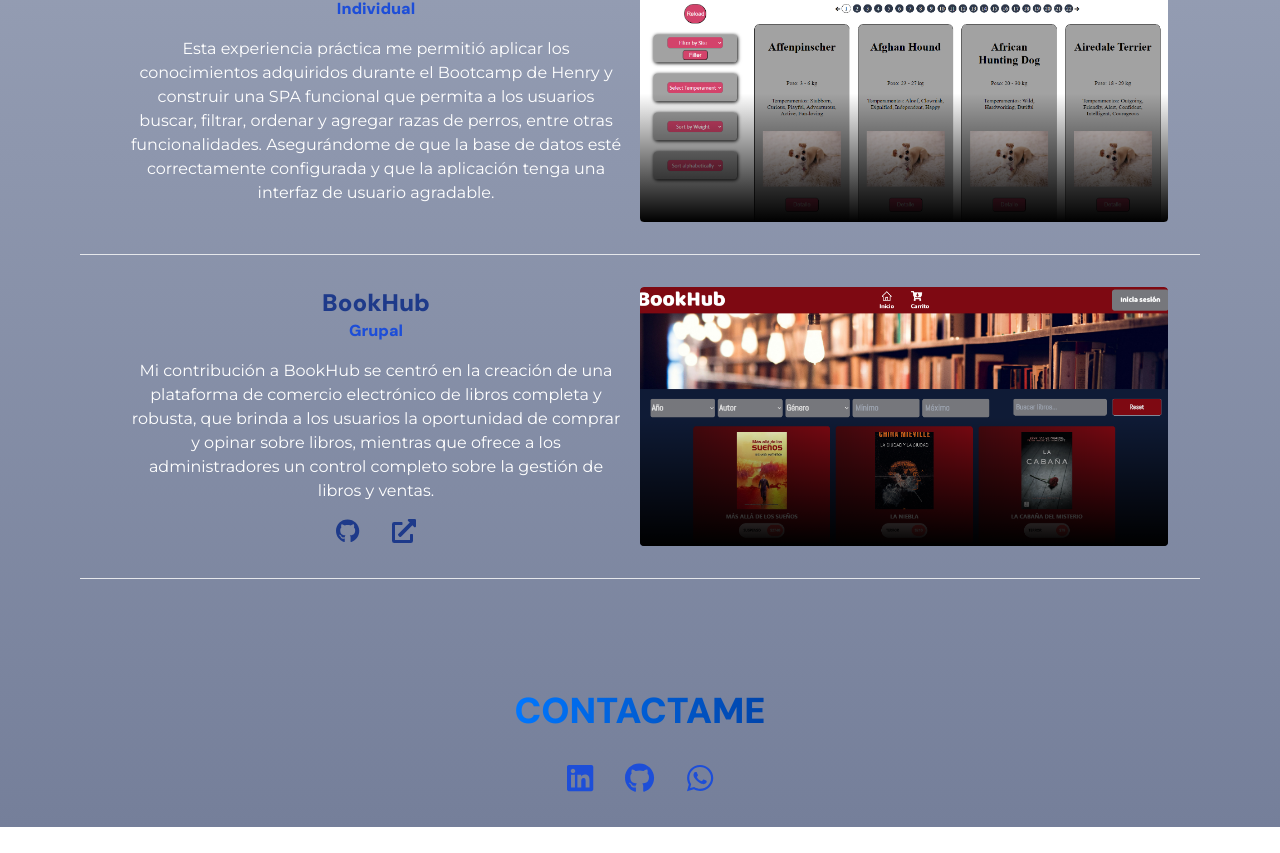
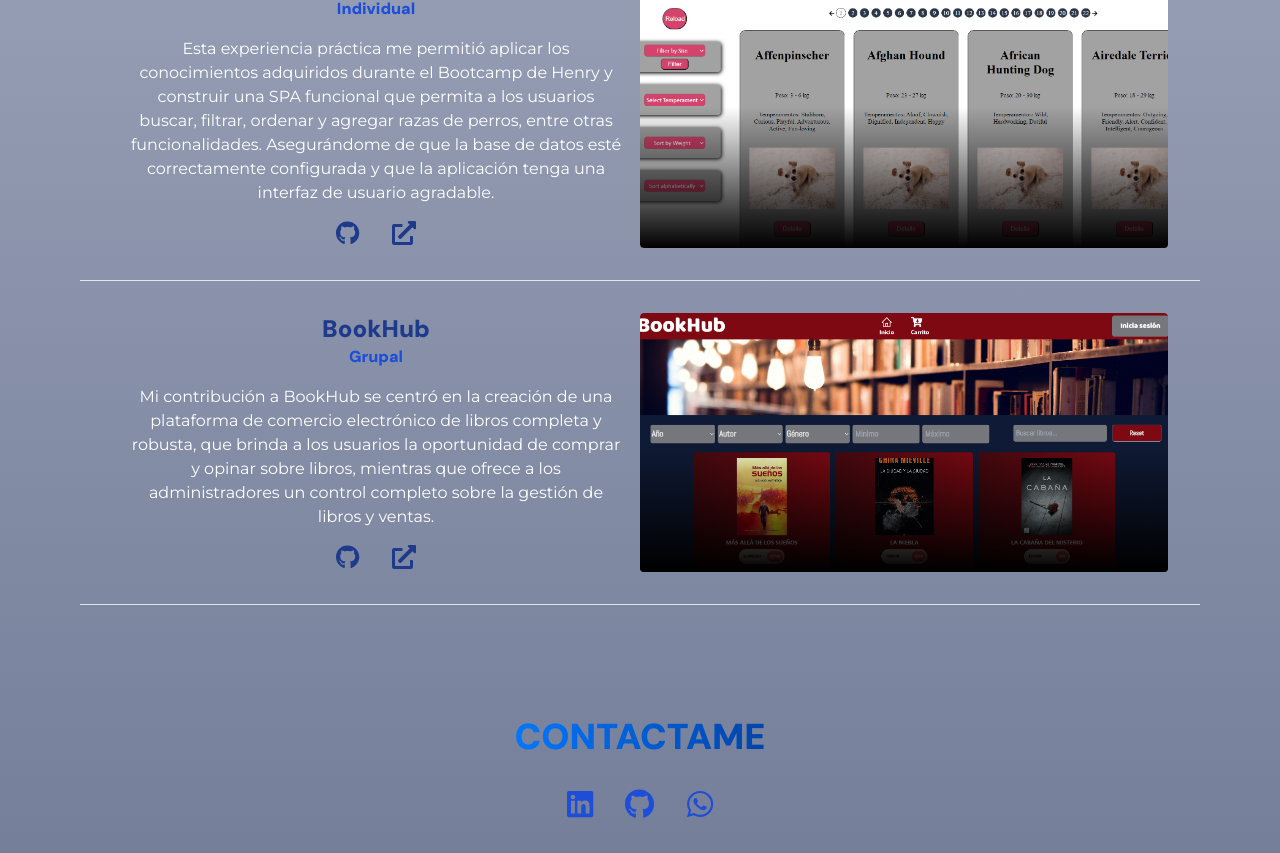
Before and after one commit to MaguiMartiin/Portfolio, a React (Vite) app: page / in a window 1280 px wide. Shown: the part 1865-2718 px from the top of the page. Before the commit the page ends 2692 px from the top, so only its background shows below. Built offline with nearby package versions, Linux system fonts and the light colour scheme; what tailwindcss-animated would draw is missing.

Commit message:
proyectos

```diff
--- a/src/views/Projects/Projects.tsx
+++ b/src/views/Projects/Projects.tsx
@@ -19,6 +19,14 @@
               <p className='text-base font-secondary text-center p-[1rem] text-white'>
               Esta experiencia práctica me permitió aplicar los conocimientos adquiridos durante el Bootcamp de Henry y construir una SPA funcional que permita a los usuarios buscar, filtrar, ordenar y agregar razas de perros, entre otras funcionalidades. Asegurándome de que la base de datos esté correctamente configurada y que la aplicación tenga una interfaz de usuario agradable.
               </p>
+              <div className=' justify-center flex space-x-8'>
+                <a href='https://github.com/MaguiMartiin/HenryDogsFront' target="_blank">
+                  <FontAwesomeIcon icon={faGithub} className='text-2xl text-blue-900'/>
+                </a>
+                <a href='https://henry-dogs-front.vercel.app/' target="_blank">
+                  <FaExternalLinkAlt className='text-2xl text-blue-900'/>
+                </a>
+              </div>
             </div>
             <div className='w-full group relative cursor-pointer items-center justify-center overflow-hidden transition-shadow hover:shadow-xl hover:shadow-black/30 rounded'>
               <img src={HenryDogs} alt="HenryDogs" className="h-full w-full object-cover transition-transform duration-500 group-hover:rotate-3 group-hover:scale-125 rounded"/>
```
